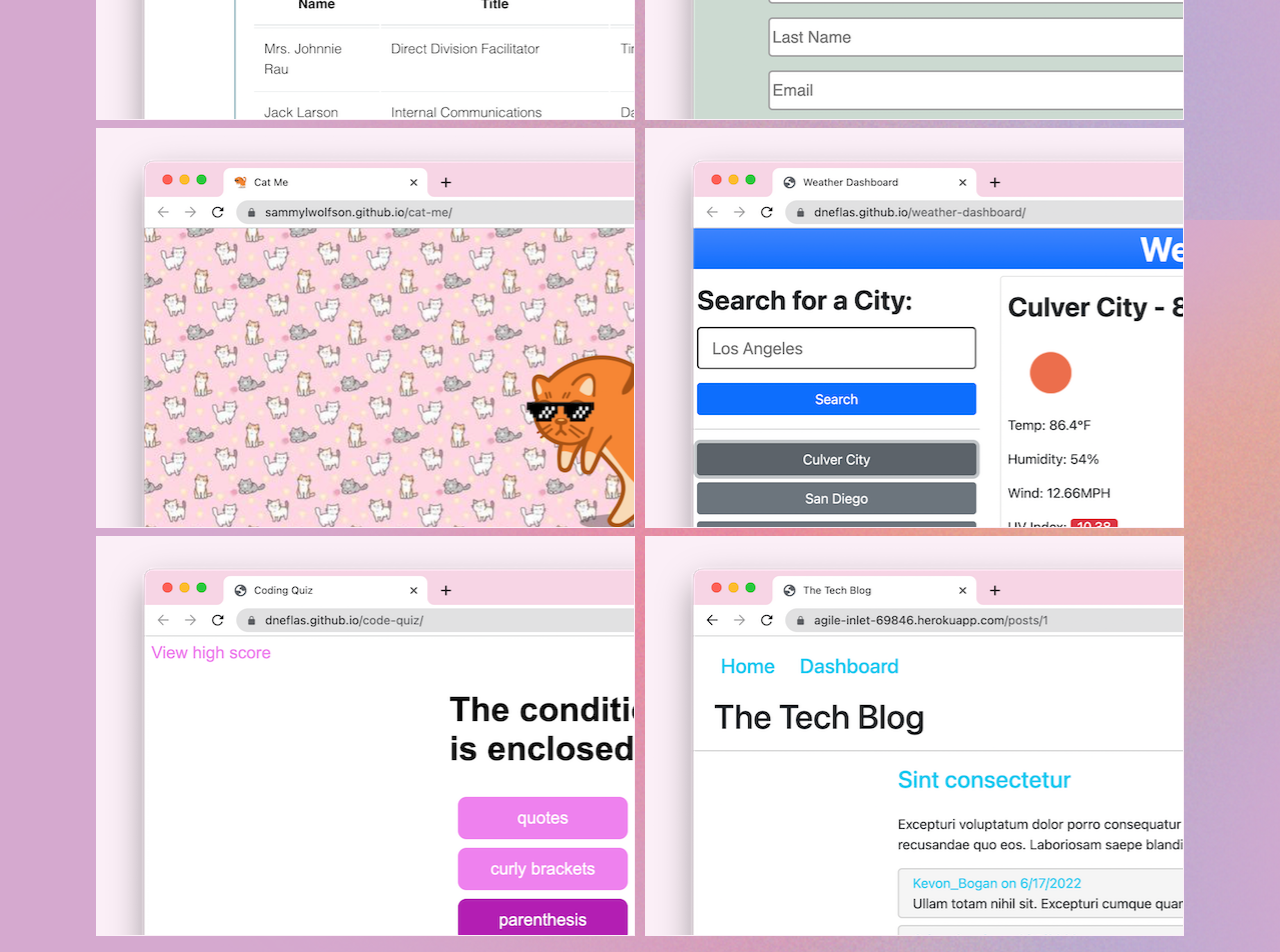
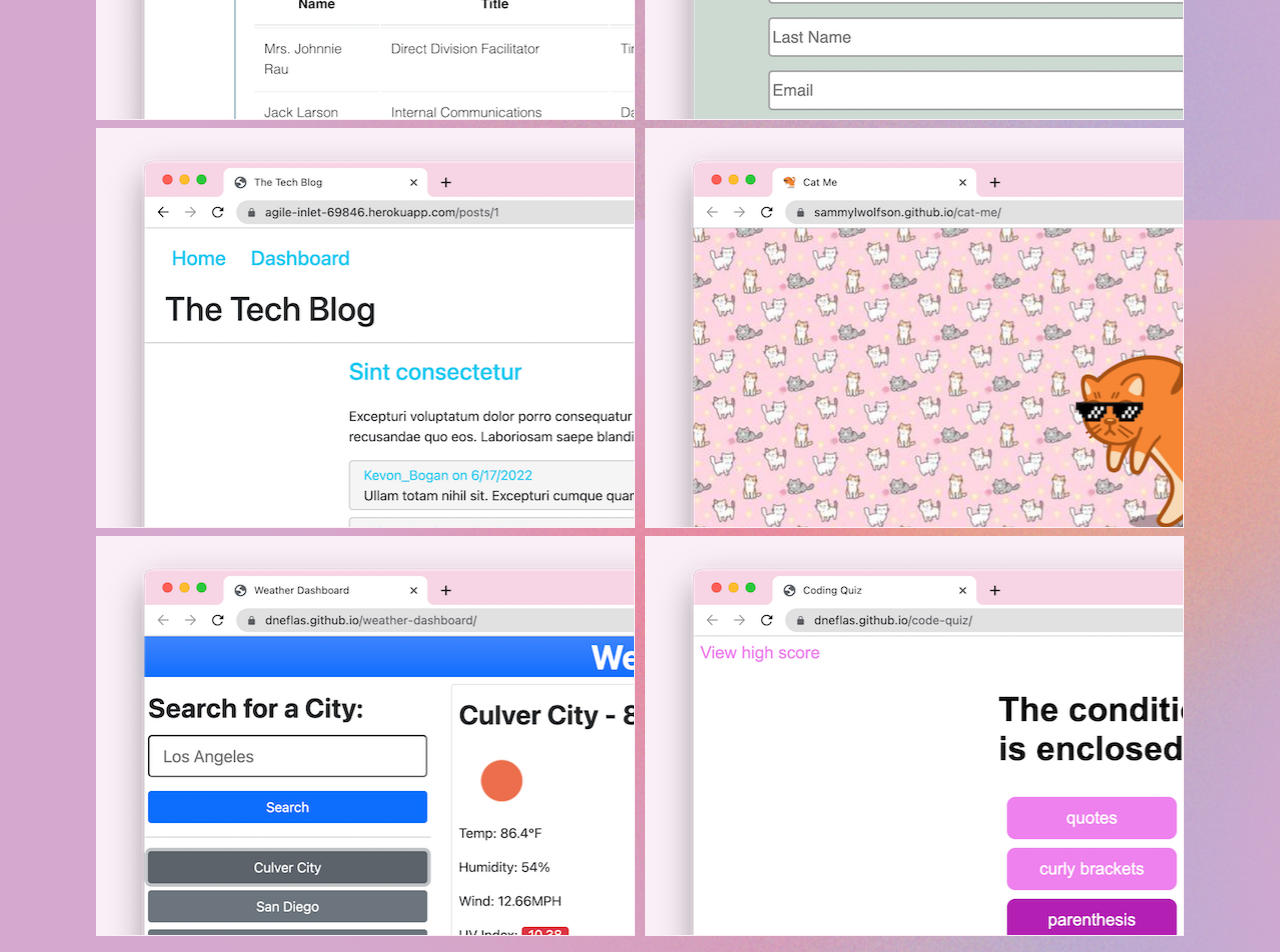
Before and after one commit to dneflas/react-portfolio, a React (Create React App) app: page /react-portfolio/portfolio in a window 1280 px wide. Shown: the part 860-1812 px from the top of the page. Built offline with nearby package versions, Linux system fonts and the light colour scheme.

Commit message:
update tech blog to include SRE components

```diff
--- a/src/components/Project/index.js
+++ b/src/components/Project/index.js
@@ -42,6 +42,16 @@ function Project() {
       image: "0.png",
     },
     {
+      title: "The Tech Blog",
+      languages:
+        "Node.js, Express, MySQL, Sequelize, Handlebars, Docker, Docker Compose, GitHub Actions",
+      description:
+        "A full-stack CMS-style blog with user authentication and CRUD functionality, enhanced with SRE practices including containerization, multi-service orchestration, and CI automation with health checks.",
+      repo_link: "https://github.com/dneflas/the-tech-blog",
+      deployed_link: "https://agile-inlet-69846.herokuapp.com/",
+      image: "4.png",
+    },
+    {
       title: "CAT ME",
       languages:
         "HTML, CSS, Javascript, Foundation Framework, Google Icons, Cat Fact API, The Cat API",
@@ -69,16 +79,6 @@ function Project() {
       repo_link: "https://github.com/dneflas/code-quiz",
       deployed_link: "https://dneflas.github.io/code-quiz/",
       image: "3.png",
-    },
-    {
-      title: "The Tech Blog",
-      languages:
-        "Node.js, Express, MySQL, Sequelize, Handlebars, Express Sessions, Connect Session Sequelize, Dotenv, Bcrypt, Casual",
-      description:
-        "A full-stack CMS-style blog that enables users to read, write, edit posts, and leave comments, fostering user engagement and content management.",
-      repo_link: "https://github.com/dneflas/the-tech-blog",
-      deployed_link: "https://agile-inlet-69846.herokuapp.com/",
-      image: "4.png",
     },
   ]);
   return (
```
